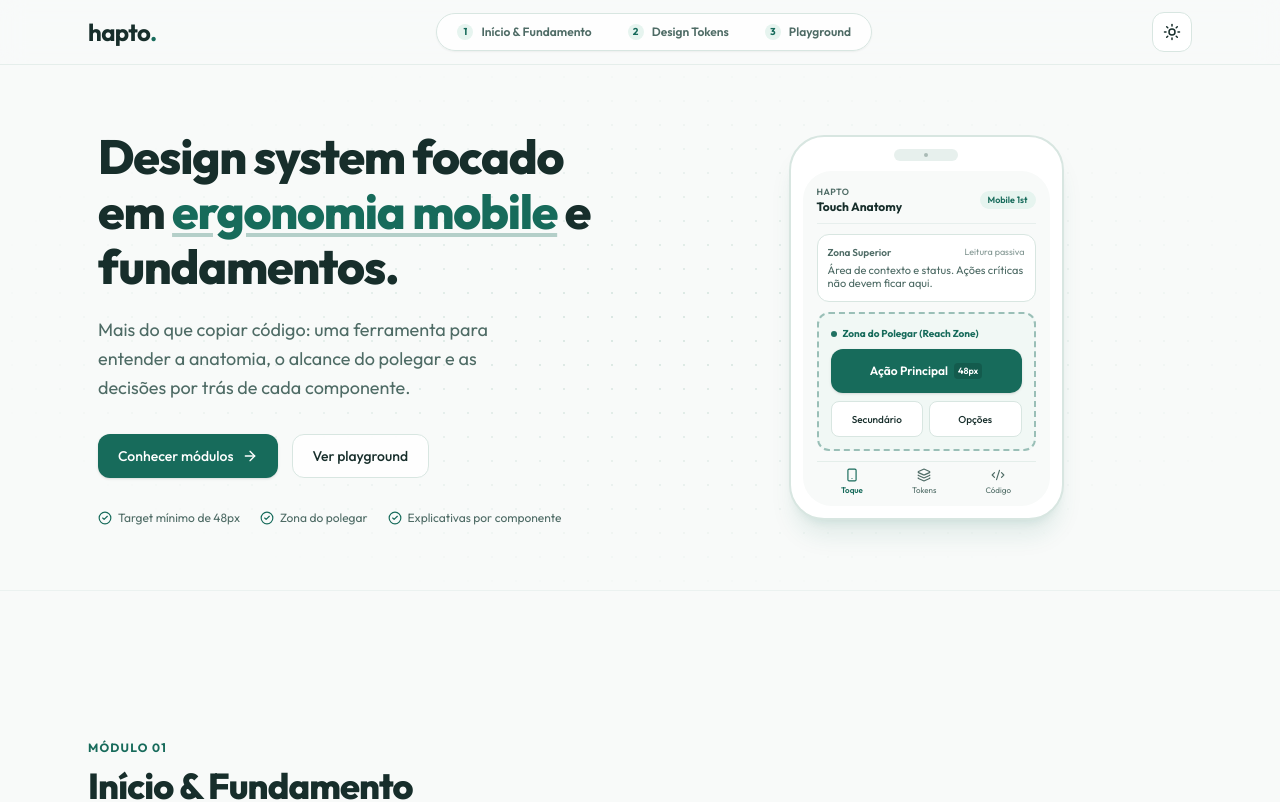
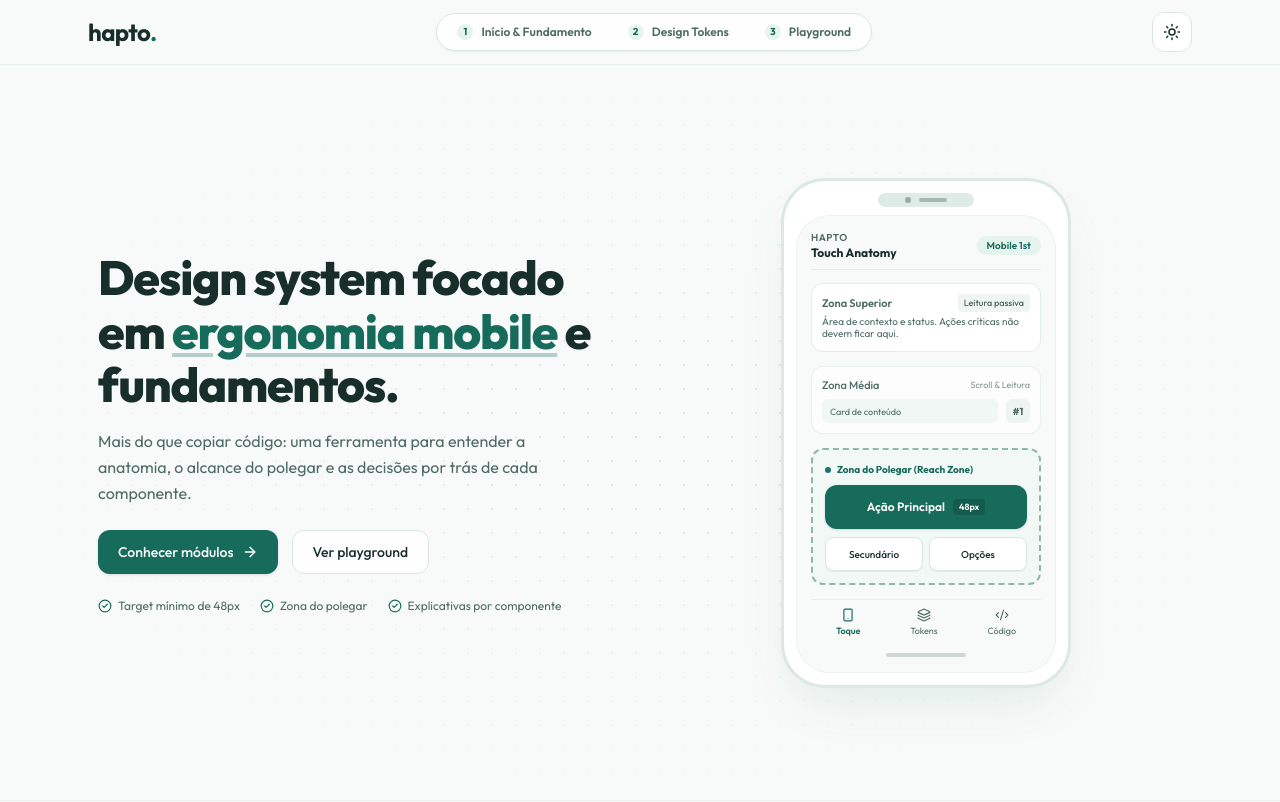
Before and after one commit to whoisnathaliamelo/hapto, a Next.js app: page / in a window 1280 px wide. Shown: the top 802 px of the page. Built offline with nearby package versions, Linux system fonts and the light colour scheme.

Commit message:
Refactor: Ajuste na visualização do celular

```diff
--- a/components/landing/hero.tsx
+++ b/components/landing/hero.tsx
@@ -4,14 +4,14 @@ import { buttonVariants } from "@/components/ui/button";
 
 export function Hero() {
   return (
-    <section className="relative isolate overflow-hidden border-b border-line/40">
+    <section className="relative isolate overflow-hidden border-b border-line/40 lg:h-[calc(100dvh-4rem)] lg:min-h-[560px] flex items-center">
       <div className="bg-dots absolute inset-0 -z-10 [mask-image:radial-gradient(ellipse_at_center,black,transparent_75%)]" />
 
-      <div className="mx-auto grid max-w-6xl items-center justify-items-center gap-10 px-6 py-12 lg:grid-cols-2 lg:py-16">
+      <div className="mx-auto grid w-full max-w-6xl items-center justify-items-center gap-8 px-6 py-8 lg:grid-cols-2 lg:gap-10 lg:py-0">
         {/* Lado Esquerdo: Conteúdo Principal */}
         <div className="w-full max-w-lg text-center lg:text-left flex flex-col items-center lg:items-start justify-center">
           <Reveal>
-            <h1 className="text-3xl font-extrabold tracking-tight text-ink sm:text-4xl lg:text-5xl lg:leading-[1.15]">
+            <h1 className="text-3xl font-extrabold tracking-tight text-ink sm:text-4xl lg:text-[2.65rem] lg:leading-[1.15] xl:text-5xl xl:leading-[1.12]">
               Design system focado em{" "}
               <span className="text-primary underline decoration-primary/30 underline-offset-4">
                 ergonomia mobile
@@ -21,13 +21,13 @@ export function Hero() {
           </Reveal>
 
           <Reveal delay={0.1}>
-            <p className="mt-5 max-w-md text-base leading-relaxed text-muted sm:text-lg">
+            <p className="mt-4 max-w-md text-sm leading-relaxed text-muted sm:text-base">
               Mais do que copiar código: uma ferramenta para entender a anatomia, o alcance do
               polegar e as decisões por trás de cada componente.
             </p>
           </Reveal>
 
-          <Reveal delay={0.2} className="mt-8 flex flex-wrap items-center justify-center lg:justify-start gap-3.5">
+          <Reveal delay={0.2} className="mt-6 flex flex-wrap items-center justify-center lg:justify-start gap-3.5">
             <a href="#fundamentos" className={buttonVariants({ variant: "primary", size: "md" })}>
               Conhecer módulos <ArrowRight className="size-4" />
             </a>
@@ -36,7 +36,7 @@ export function Hero() {
             </a>
           </Reveal>
 
-          <Reveal delay={0.3} className="mt-8 flex flex-wrap items-center justify-center lg:justify-start gap-y-2 gap-x-5 text-xs text-muted">
+          <Reveal delay={0.3} className="mt-6 flex flex-wrap items-center justify-center lg:justify-start gap-y-2 gap-x-5 text-xs text-muted">
             <div className="flex items-center gap-1.5">
               <CheckCircle2 className="size-3.5 text-primary shrink-0" />
               <span>Target mínimo de 48px</span>
@@ -52,7 +52,7 @@ export function Hero() {
           </Reveal>
         </div>
 
-        {/* Lado Direito: Celular Perfeitamente Centrado */}
+        {/* Lado Direito: Celular Comprido e Proporcional */}
         <div className="w-full flex justify-center items-center">
           <Reveal delay={0.15}>
             <ErgonomicPhonePreview />
@@ -65,41 +65,61 @@ export function Hero() {
 
 function ErgonomicPhonePreview() {
   return (
-    <div className="relative mx-auto w-[260px] sm:w-[275px]">
-      {/* Moldura do celular com altura confortável */}
-      <div className="relative rounded-[2.2rem] border-2 border-line bg-surface p-3 shadow-xl shadow-primary/10">
-        {/* Speaker */}
-        <div className="mx-auto mb-2.5 flex h-3 w-16 items-center justify-center rounded-full bg-line/60">
-          <div className="size-1 rounded-full bg-muted/40" />
+    <div className="relative mx-auto w-[275px] sm:w-[285px] lg:w-[290px] transition-transform duration-300 hover:-translate-y-1">
+      {/* Moldura de celular moderna, comprida (formato smartphone 19.5:9) */}
+      <div className="relative h-[495px] sm:h-[510px] w-full rounded-[2.75rem] border-[3.5px] border-line/90 bg-surface p-3 shadow-2xl shadow-primary/10 transition-shadow duration-300 hover:shadow-primary/20 flex flex-col justify-between">
+        {/* Dynamic Island / Speaker */}
+        <div className="mx-auto mb-2 flex h-3.5 w-24 shrink-0 items-center justify-center rounded-full bg-line/80 px-2">
+          <div className="size-1.5 rounded-full bg-muted/50 mr-2" />
+          <div className="h-1 w-7 rounded-full bg-muted/40" />
         </div>
 
-        <div className="flex flex-col gap-2.5 rounded-[1.8rem] bg-bg p-3.5 pb-2.5">
-          {/* Top Header Mockup */}
+        {/* Tela Interna do Smartphone */}
+        <div className="flex flex-1 flex-col justify-between rounded-[2.1rem] border border-line/40 bg-bg p-3.5 overflow-hidden">
+          {/* Top Status & Header */}
           <div className="flex items-center justify-between border-b border-line/50 pb-2">
             <div>
-              <p className="text-[9px] font-semibold uppercase tracking-wider text-muted">
+              <p className="text-[10px] font-semibold uppercase tracking-wider text-muted">
                 Hapto
               </p>
               <p className="text-xs font-bold text-ink">Touch Anatomy</p>
             </div>
-            <span className="rounded-full bg-primary-light px-2 py-0.5 text-[9px] font-semibold text-primary">
+            <span className="rounded-full bg-primary-light px-2.5 py-0.5 text-[10px] font-semibold text-primary">
               Mobile 1st
             </span>
           </div>
 
-          {/* Zona de Leitura Passiva */}
-          <div className="rounded-xl border border-line bg-surface p-2.5">
-            <div className="flex items-center justify-between text-[10px]">
+          {/* Zona 1: Superior (Leitura Passiva / Alcance Difícil) */}
+          <div className="rounded-xl border border-line/70 bg-surface p-2.5 transition hover:border-line">
+            <div className="flex items-center justify-between text-[11px]">
               <span className="font-semibold text-muted">Zona Superior</span>
-              <span className="text-[9px] text-muted/70">Leitura passiva</span>
+              <span className="rounded bg-line/40 px-1.5 py-0.5 text-[9px] font-medium text-muted">
+                Leitura passiva
+              </span>
             </div>
-            <p className="mt-1 text-[11px] text-muted leading-tight">
+            <p className="mt-1 text-[10px] text-muted leading-tight">
               Área de contexto e status. Ações críticas não devem ficar aqui.
             </p>
           </div>
 
-          {/* Destaque: Zona do Polegar */}
-          <div className="relative rounded-xl border-2 border-dashed border-primary/40 bg-primary-light/40 p-3">
+          {/* Zona 2: Central (Zona Neutra / Navegação Secundária) */}
+          <div className="rounded-xl border border-line/60 bg-surface/50 p-2.5">
+            <div className="flex items-center justify-between text-[11px]">
+              <span className="font-medium text-muted">Zona Média</span>
+              <span className="text-[9px] text-muted/70">Scroll & Leitura</span>
+            </div>
+            <div className="mt-1.5 flex items-center gap-2">
+              <div className="h-6 flex-1 rounded-md bg-line/30 flex items-center px-2 text-[9px] text-muted">
+                Card de conteúdo
+              </div>
+              <div className="size-6 rounded-md bg-line/40 flex items-center justify-center text-[10px] font-bold text-muted">
+                #1
+              </div>
+            </div>
+          </div>
+
+          {/* Zona 3: Inferior (Reach Zone / Zona do Polegar - Alcance Fácil) */}
+          <div className="relative rounded-xl border-2 border-dashed border-primary/45 bg-primary-light/40 p-2.5 sm:p-3">
             <div className="mb-2 flex items-center justify-between">
               <span className="inline-flex items-center gap-1.5 text-[10px] font-bold text-primary">
                 <span className="size-1.5 rounded-full bg-primary animate-pulse" />
@@ -107,38 +127,50 @@ function ErgonomicPhonePreview() {
               </span>
             </div>
 
-            {/* Ação Primária */}
-            <div className="flex h-11 w-full items-center justify-center gap-1.5 rounded-xl bg-primary text-xs font-semibold text-on-primary shadow-sm">
+            {/* Ação Primária (Target mínimo 48px) */}
+            <button
+              type="button"
+              className="flex h-11 w-full items-center justify-center gap-2 rounded-xl bg-primary text-xs font-semibold text-on-primary shadow-sm transition hover:brightness-110 active:scale-[0.98] cursor-pointer"
+            >
               <span>Ação Principal</span>
-              <span className="rounded bg-black/15 px-1 py-0.5 text-[9px]">48px</span>
-            </div>
+              <span className="rounded bg-black/15 px-1.5 py-0.5 text-[9px]">48px</span>
+            </button>
 
             {/* Ações Secundárias */}
             <div className="mt-2 grid grid-cols-2 gap-1.5">
-              <div className="flex h-9 items-center justify-center rounded-lg border border-line bg-surface text-[10px] font-medium text-ink">
+              <button
+                type="button"
+                className="flex h-8.5 items-center justify-center rounded-lg border border-line bg-surface text-[10px] font-medium text-ink shadow-2xs transition hover:bg-line/20 active:scale-[0.98] cursor-pointer"
+              >
                 Secundário
-              </div>
-              <div className="flex h-9 items-center justify-center rounded-lg border border-line bg-surface text-[10px] font-medium text-ink">
+              </button>
+              <button
+                type="button"
+                className="flex h-8.5 items-center justify-center rounded-lg border border-line bg-surface text-[10px] font-medium text-ink shadow-2xs transition hover:bg-line/20 active:scale-[0.98] cursor-pointer"
+              >
                 Opções
-              </div>
+              </button>
             </div>
           </div>
 
           {/* Bottom Bar Simulator */}
-          <div className="flex items-center justify-around border-t border-line/60 pt-1.5 text-muted">
-            <div className="flex flex-col items-center text-primary">
+          <div className="flex items-center justify-around border-t border-line/60 pt-2 text-muted">
+            <div className="flex flex-col items-center text-primary cursor-pointer transition hover:opacity-80">
               <Smartphone className="size-3.5" />
-              <span className="text-[8px] font-semibold mt-0.5">Toque</span>
+              <span className="text-[9px] font-semibold mt-0.5">Toque</span>
             </div>
-            <div className="flex flex-col items-center">
+            <div className="flex flex-col items-center cursor-pointer transition hover:text-ink">
               <Layers className="size-3.5" />
-              <span className="text-[8px] mt-0.5">Tokens</span>
+              <span className="text-[9px] mt-0.5">Tokens</span>
             </div>
-            <div className="flex flex-col items-center">
+            <div className="flex flex-col items-center cursor-pointer transition hover:text-ink">
               <Code2 className="size-3.5" />
-              <span className="text-[8px] mt-0.5">Código</span>
+              <span className="text-[9px] mt-0.5">Código</span>
             </div>
           </div>
+
+          {/* Home indicator bar */}
+          <div className="mx-auto mt-0.5 h-1 w-20 shrink-0 rounded-full bg-muted/25" />
         </div>
       </div>
     </div>
```
